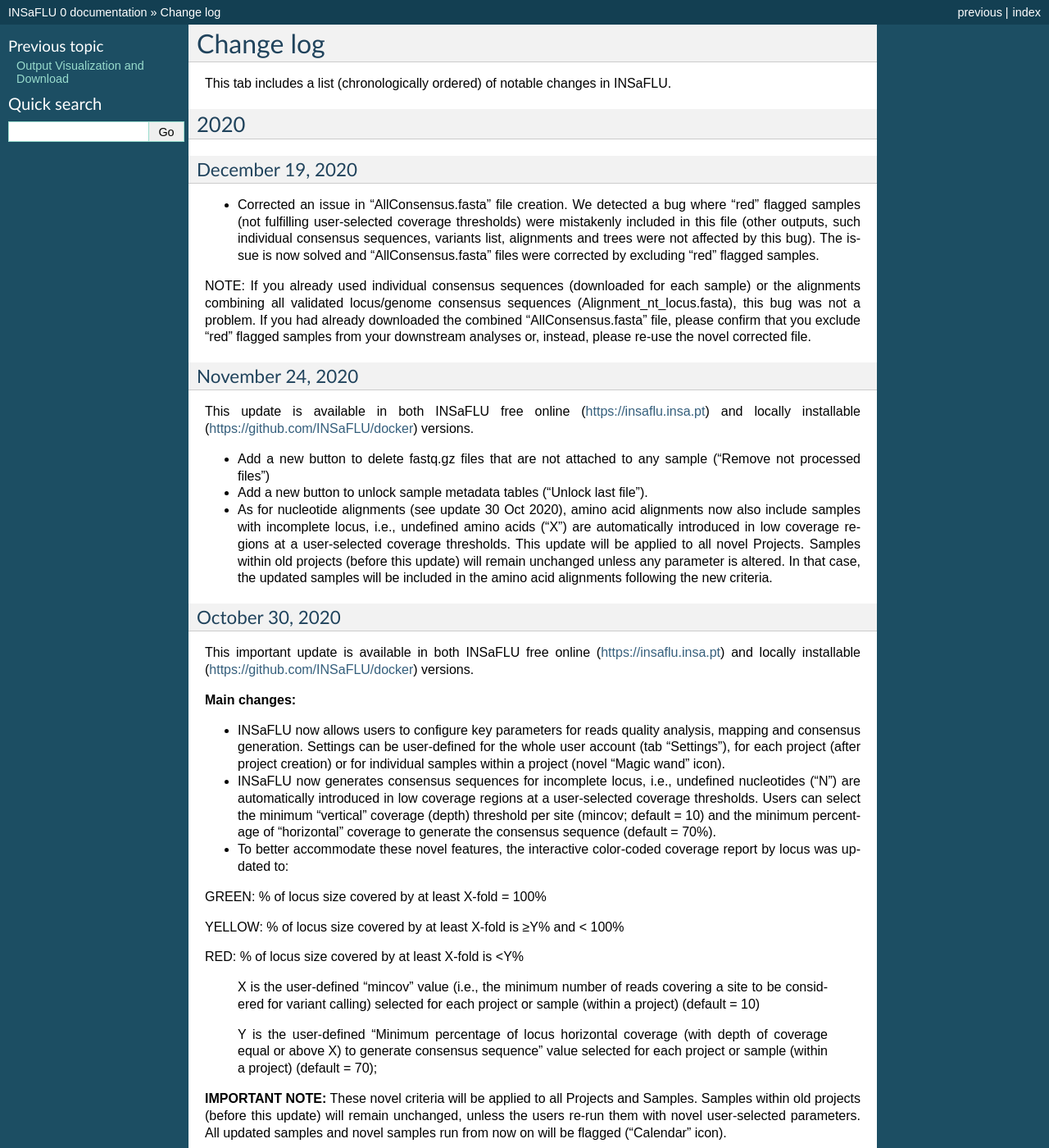
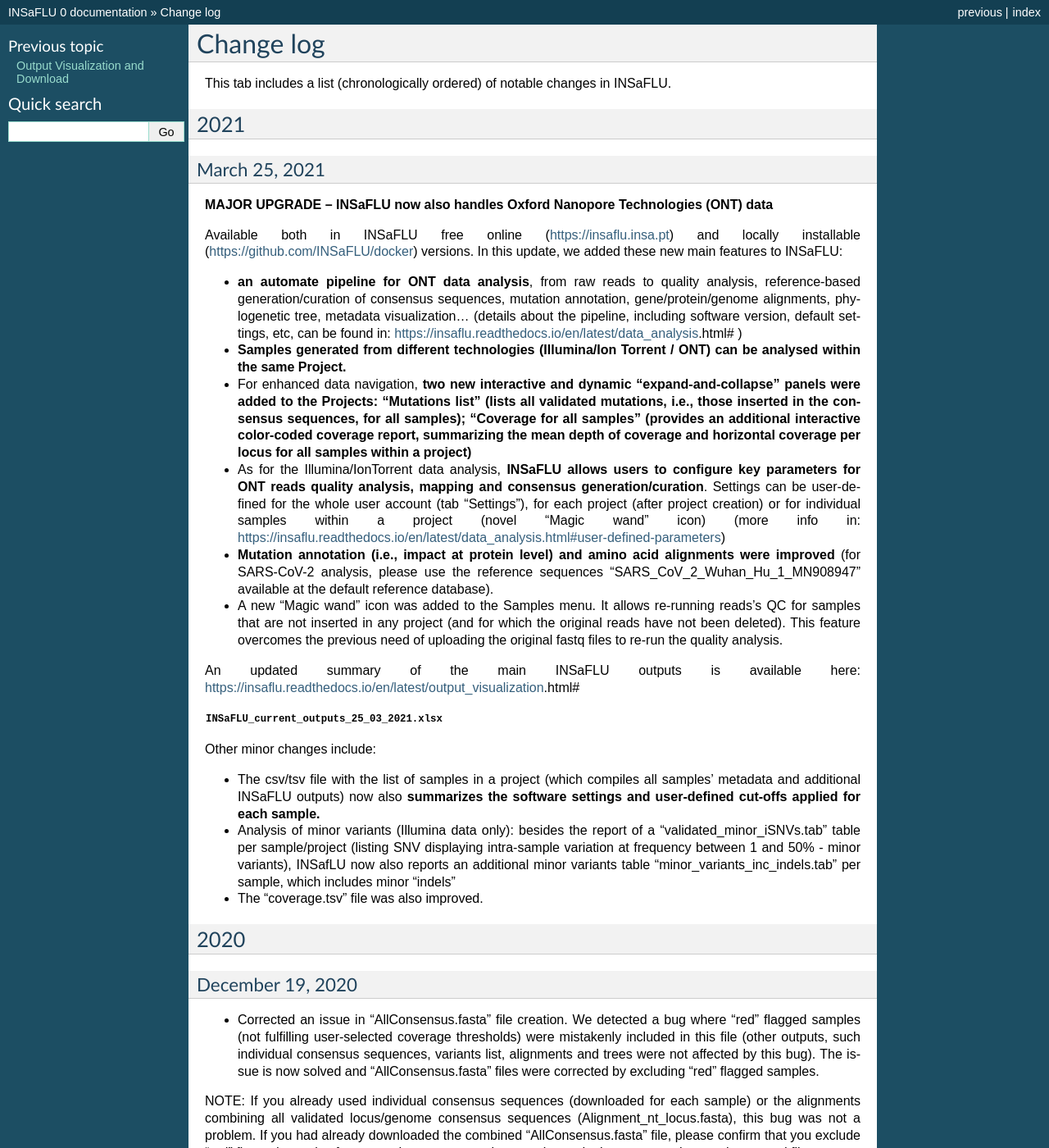
Before and after one commit to INSaFLU/insaflu_docs, a Sphinx documentation site: the page built from docs/change_log.rst, in a window 1280 px wide and 1400 px high. Shown: the whole window at 82% size. Built offline with Sphinx 7.4.7, drawn with Linux system fonts in a browser that asks for light colours; formulas are drawn with MathJax 3.

Commit message:
Update 25 March

```diff
--- a/docs/change_log.rst
+++ b/docs/change_log.rst
@@ -2,6 +2,42 @@
 ==========
 
 This tab includes a list (chronologically ordered) of notable changes in INSaFLU.
+
+2021
+-------
+
+March 25, 2021
+..........................
+
+**MAJOR UPGRADE – INSaFLU now also handles Oxford Nanopore Technologies (ONT) data**
+
+Available both in INSaFLU free online (https://insaflu.insa.pt) and locally installable (https://github.com/INSaFLU/docker) versions.
+In this update, we added these new main features to INSaFLU:
+
+- **an automate pipeline for ONT data analysis**, from raw reads to quality analysis, reference-based generation/curation of consensus sequences, mutation annotation, gene/protein/genome alignments, phylogenetic tree, metadata visualization… (details about the pipeline, including software version, default settings, etc, can be found in: https://insaflu.readthedocs.io/en/latest/data_analysis.html# )
+
+- **Samples generated from different technologies (Illumina/Ion Torrent / ONT) can be analysed within the same Project.**
+
+- For enhanced data navigation, **two new interactive and dynamic “expand-and-collapse” panels were added to the Projects: “Mutations list” (lists all validated mutations, i.e., those inserted in the consensus sequences, for all samples); “Coverage for all samples” (provides an additional interactive color-coded coverage report, summarizing the mean depth of coverage and horizontal coverage per locus for all samples within a project)**
+
+- As for the Illumina/IonTorrent data analysis, **INSaFLU allows users to configure key parameters for ONT reads quality analysis, mapping and consensus generation/curation**. Settings can be user-defined for the whole user account (tab “Settings”), for each project (after project creation) or for individual samples within a project (novel “Magic wand” icon) (more info in: https://insaflu.readthedocs.io/en/latest/data_analysis.html#user-defined-parameters)
+
+- **Mutation annotation (i.e., impact at protein level) and amino acid alignments were improved** (for SARS-CoV-2 analysis, please use the reference sequences “SARS_CoV_2_Wuhan_Hu_1_MN908947” available at the default reference database).
+
+- A new “Magic wand” icon was added to the Samples menu. It allows re-running reads’s QC for samples that are not inserted in any project (and for which the original reads have not been deleted). This feature overcomes the previous need of uploading the original fastq files to re-run the quality analysis.
+
+An updated summary of the main INSaFLU outputs is available here: https://insaflu.readthedocs.io/en/latest/output_visualization.html#
+
+:download:`INSaFLU_current_outputs_25_03_2021.xlsx <_static/INSaFLU_current_outputs_25_03_2021.xlsx>`
+
+Other minor changes include:
+
+- The csv/tsv file with the list of samples in a project (which compiles all samples' metadata and additional INSaFLU outputs) now also **summarizes the software settings and user-defined cut-offs applied for each sample.**
+
+- Analysis of minor variants (Illumina data only): besides the report of a “validated_minor_iSNVs.tab” table per sample/project (listing SNV displaying intra-sample variation at frequency between 1 and 50% - minor variants), INSafLU now also reports an additional minor variants table “minor_variants_inc_indels.tab” per sample, which includes minor “indels”
+
+- The “coverage.tsv” file was also improved.
+
 
 2020
 ----
```
